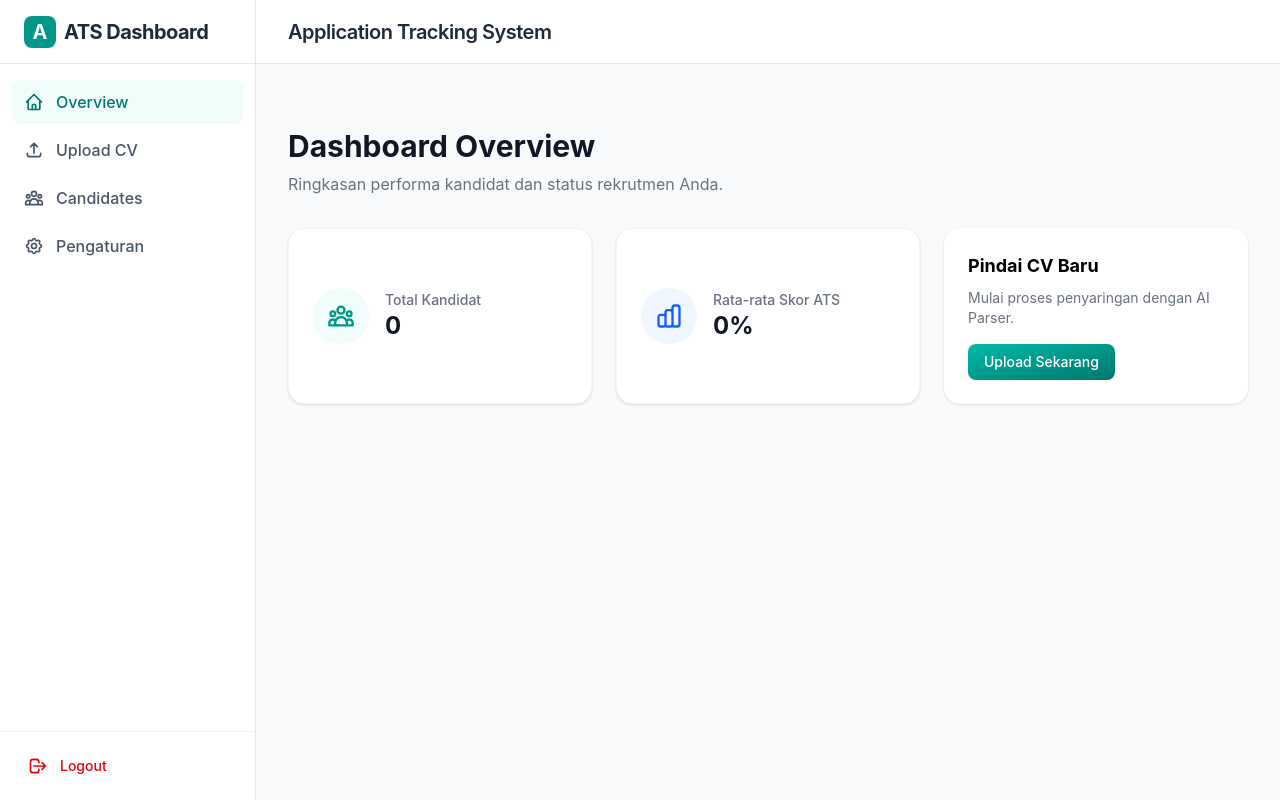
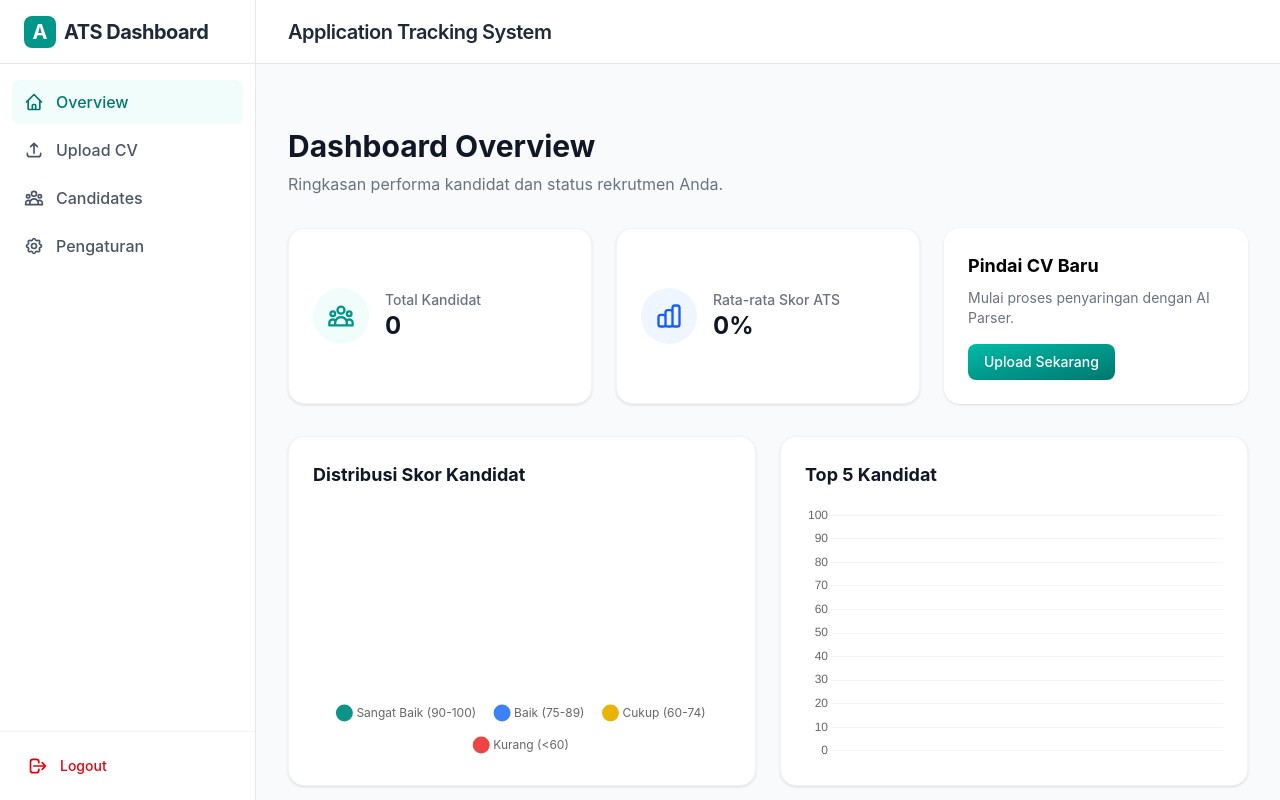
Before and after one commit to atzulf/ats-dashboard, an Angular app: page / in a window 1280 px wide. Built offline with nearby package versions, Linux system fonts and the light colour scheme; no server answers; sample sign-in values are in the browser's storage.

Commit message:
feat: add overview component with dashboard statistics and candidate charts

```diff
--- a/src/app/overview-component/overview-component.component.html
+++ b/src/app/overview-component/overview-component.component.html
@@ -36,4 +36,20 @@
       </a>
     </div>
   </div>
+
+  <!-- Charts Section -->
+  <div class="grid grid-cols-1 md:grid-cols-2 gap-6 mb-8">
+    <div class="bg-white rounded-2xl p-6 shadow-sm border border-gray-100">
+      <h3 class="text-lg font-bold mb-4 text-gray-900">Distribusi Skor Kandidat</h3>
+      <div class="relative h-64">
+        <canvas #scoreDistributionChart></canvas>
+      </div>
+    </div>
+    <div class="bg-white rounded-2xl p-6 shadow-sm border border-gray-100">
+      <h3 class="text-lg font-bold mb-4 text-gray-900">Top 5 Kandidat</h3>
+      <div class="relative h-64">
+        <canvas #topCandidatesChart></canvas>
+      </div>
+    </div>
+  </div>
 </div>
```
